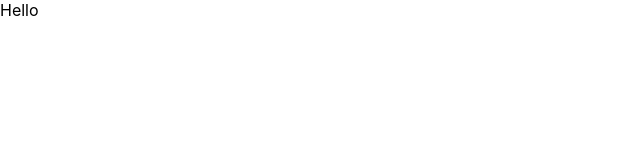
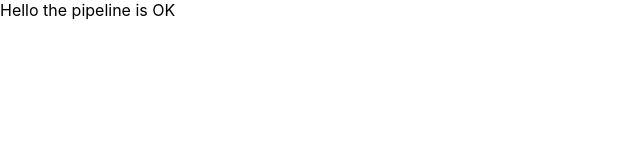
Before and after one commit to guillaumeDielemanIPL/BlockCovidWebApp, a React (Create React App) app: page / in a window 1280 px wide. Shown: the top 160 px of the page, without its empty margins (0-640 px from the left). Built offline with nearby package versions, Linux system fonts and the light colour scheme.

Commit message:
debug test pipeline

```diff
--- a/src/components/Home/NavBar.jsx
+++ b/src/components/Home/NavBar.jsx
@@ -2,7 +2,9 @@ import React from "react";
 const NavBar = () => {
   return (
     <nav className="pt-navbar">
-      <div className="pt-navbar-group pt-align-left">Hello</div>
+      <div className="pt-navbar-group pt-align-left">
+        Hello the pipeline is OK
+      </div>
     </nav>
   );
 };
```
